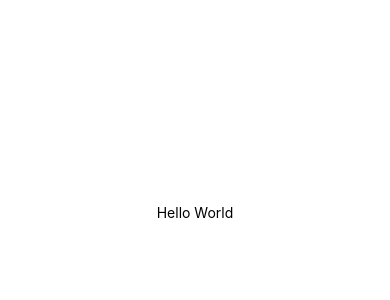
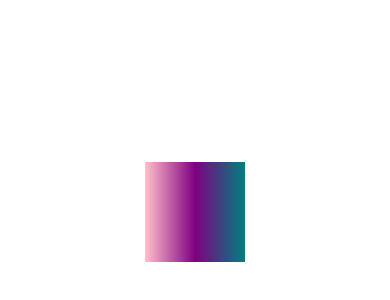
Before and after one commit to areasflavio/native-animated-skeleton, a React Native app: screen / in a window 390 px wide. Shown: the part 210-510 px from the top of the page. Built offline with nearby package versions, Linux system fonts and the light colour scheme.

Commit message:
feat: create LinearGradient example

```diff
--- a/App.js
+++ b/App.js
@@ -1,11 +1,17 @@
+import { LinearGradient } from 'expo-linear-gradient';
 import { StatusBar } from 'expo-status-bar';
-import { StyleSheet, Text, View } from 'react-native';
+import { StyleSheet, View } from 'react-native';
 
 export default function App() {
   return (
     <View style={styles.container}>
       <StatusBar style="auto" />
-      <Text>Hello World</Text>
+      <LinearGradient
+        start={{ x: 0, y: 0 }}
+        end={{ x: 1, y: 0 }}
+        colors={['pink', 'purple', 'teal']}
+        style={styles.box}
+      />
     </View>
   );
 }
@@ -17,4 +23,8 @@ const styles = StyleSheet.create({
     alignItems: 'center',
     justifyContent: 'center',
   },
+  box: {
+    height: 100,
+    width: 100,
+  },
 });
```
